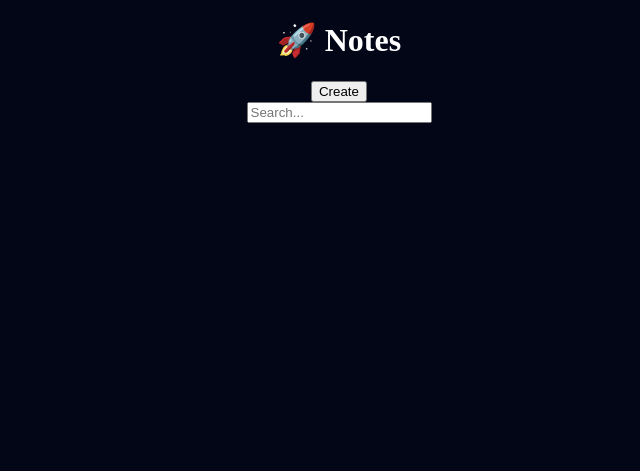
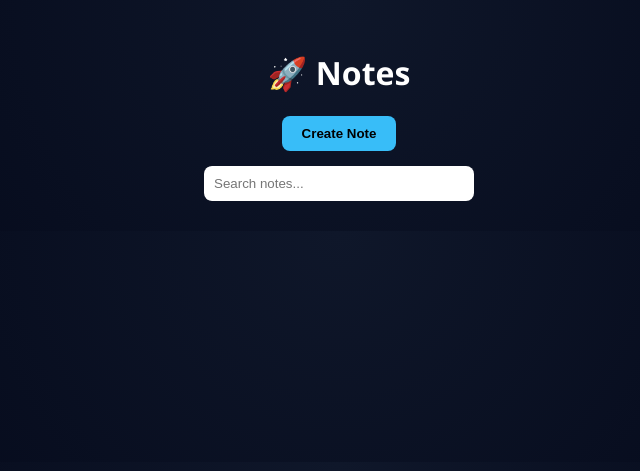
Before and after one commit to Sangini-Shee/CC_assignment, a Flask app: page / in a window 1280 px wide. Shown: the top 471 px of the page, without its empty margins (301-941 px from the left). Run offline with Flask 3, Linux system fonts and the light colour scheme; the visitor is signed in with stand-in values (Sample User, id 1); data that the repository does not hold is empty.

Commit message:
final Ui improved

```diff
--- a/templates/index.html
+++ b/templates/index.html
@@ -1,40 +1,150 @@
 <!DOCTYPE html>
 <html>
-<body style="background:#020617;color:white;text-align:center;">
+<head>
+<title>Notes</title>
 
+<style>
+body {
+    margin: 0;
+    font-family: 'Segoe UI', sans-serif;
+    background: radial-gradient(circle at top, #0f172a, #020617);
+    color: white;
+}
+
+/* HEADER */
+.header {
+    text-align: center;
+    padding: 30px;
+}
+
+.create-btn {
+    background: #38bdf8;
+    border: none;
+    padding: 10px 20px;
+    border-radius: 8px;
+    cursor: pointer;
+    font-weight: bold;
+    transition: 0.3s;
+}
+
+.create-btn:hover {
+    transform: scale(1.05);
+    background: #0ea5e9;
+}
+
+.search {
+    margin-top: 15px;
+    padding: 10px;
+    border-radius: 8px;
+    border: none;
+    width: 250px;
+}
+
+/* GRID */
+.container {
+    display: flex;
+    justify-content: center;
+}
+
+.notes-grid {
+    width: 80%;
+    max-width: 800px;
+}
+
+/* NOTE CARD */
+.note-card {
+    background: rgba(255,255,255,0.05);
+    backdrop-filter: blur(10px);
+    margin: 20px;
+    padding: 20px;
+    border-radius: 15px;
+    text-align: center;
+    box-shadow: 0 8px 30px rgba(0,0,0,0.4);
+    transition: 0.3s;
+}
+
+.note-card:hover {
+    transform: translateY(-5px);
+}
+
+/* INPUT */
+.title {
+    padding: 8px;
+    border-radius: 8px;
+    border: none;
+    width: 200px;
+}
+
+/* BUTTONS */
+.open {
+    color: #38bdf8;
+    text-decoration: none;
+    display: block;
+    margin-top: 10px;
+}
+
+.delete {
+    background: red;
+    border: none;
+    padding: 6px 12px;
+    border-radius: 6px;
+    color: white;
+    margin-top: 10px;
+    cursor: pointer;
+}
+
+</style>
+</head>
+
+<body>
+
+<div class="header">
     <h1>🚀 Notes</h1>
 
     <form action="/create" method="post">
-<button>Create</button>
+        <button class="create-btn">Create Note</button>
     </form>
 
-<input id="search" placeholder="Search...">
+    <input id="search" class="search" placeholder="Search notes...">
+</div>
+
+<div class="container">
+<div class="notes-grid">
 
 {% for note in notes %}
-<div style="background:#111;margin:20px;padding:20px;border-radius:10px;">
-<input value="{{note.title}}" oninput="renameNote({{note.id}}, this.value)">
+<div class="note-card">
+
+    <input class="title"
+           value="{{note.title}}"
+           oninput="renameNote({{note.id}}, this.value)">
+
     <p>{{note.last_updated}}</p>
-<a href="/note/{{note.id}}">Open</a>
+
+    <a class="open" href="/note/{{note.id}}">Open</a>
 
     <form action="/delete/{{note.id}}" method="post">
-<button>Delete</button>
+        <button class="delete">Delete</button>
     </form>
+
 </div>
 {% endfor %}
+
+</div>
+</div>
 
 <script>
 function renameNote(id, title) {
     fetch(`/rename/${id}`, {
-method:"POST",
-headers:{"Content-Type":"application/x-www-form-urlencoded"},
-body:`title=${encodeURIComponent(title)}`
+        method: "POST",
+        headers: {"Content-Type": "application/x-www-form-urlencoded"},
+        body: `title=${encodeURIComponent(title)}`
     });
 }
 
 document.getElementById("search").addEventListener("input", function(){
-let val=this.value.toLowerCase();
-document.querySelectorAll("div").forEach(d=>{
-d.style.display=d.innerText.toLowerCase().includes(val)?"block":"none";
+    let val = this.value.toLowerCase();
+    document.querySelectorAll(".note-card").forEach(card=>{
+        card.style.display = card.innerText.toLowerCase().includes(val) ? "block" : "none";
     });
 });
 </script>
```
Lines whose indentation alone changed are shown as unchanged.
